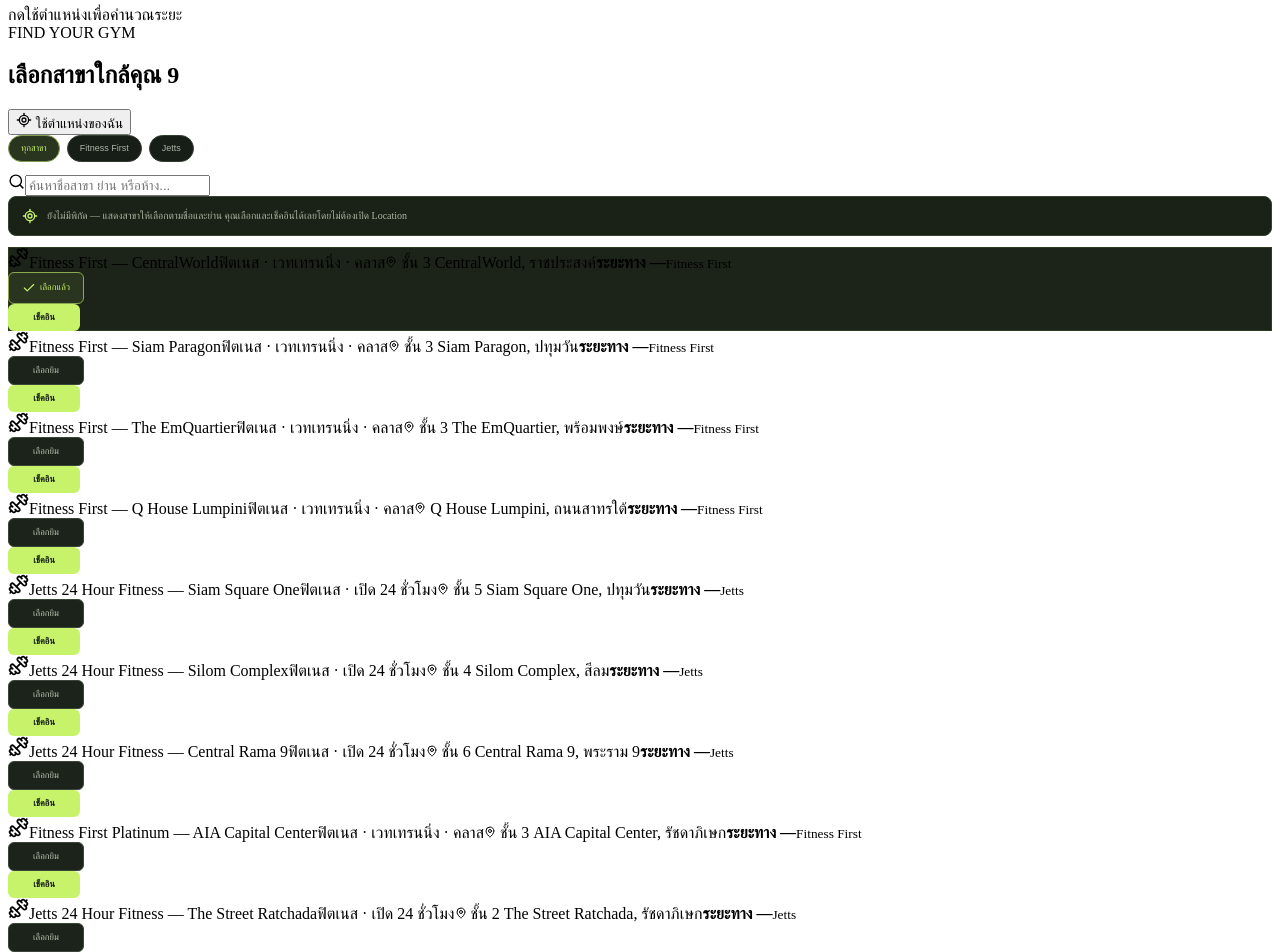
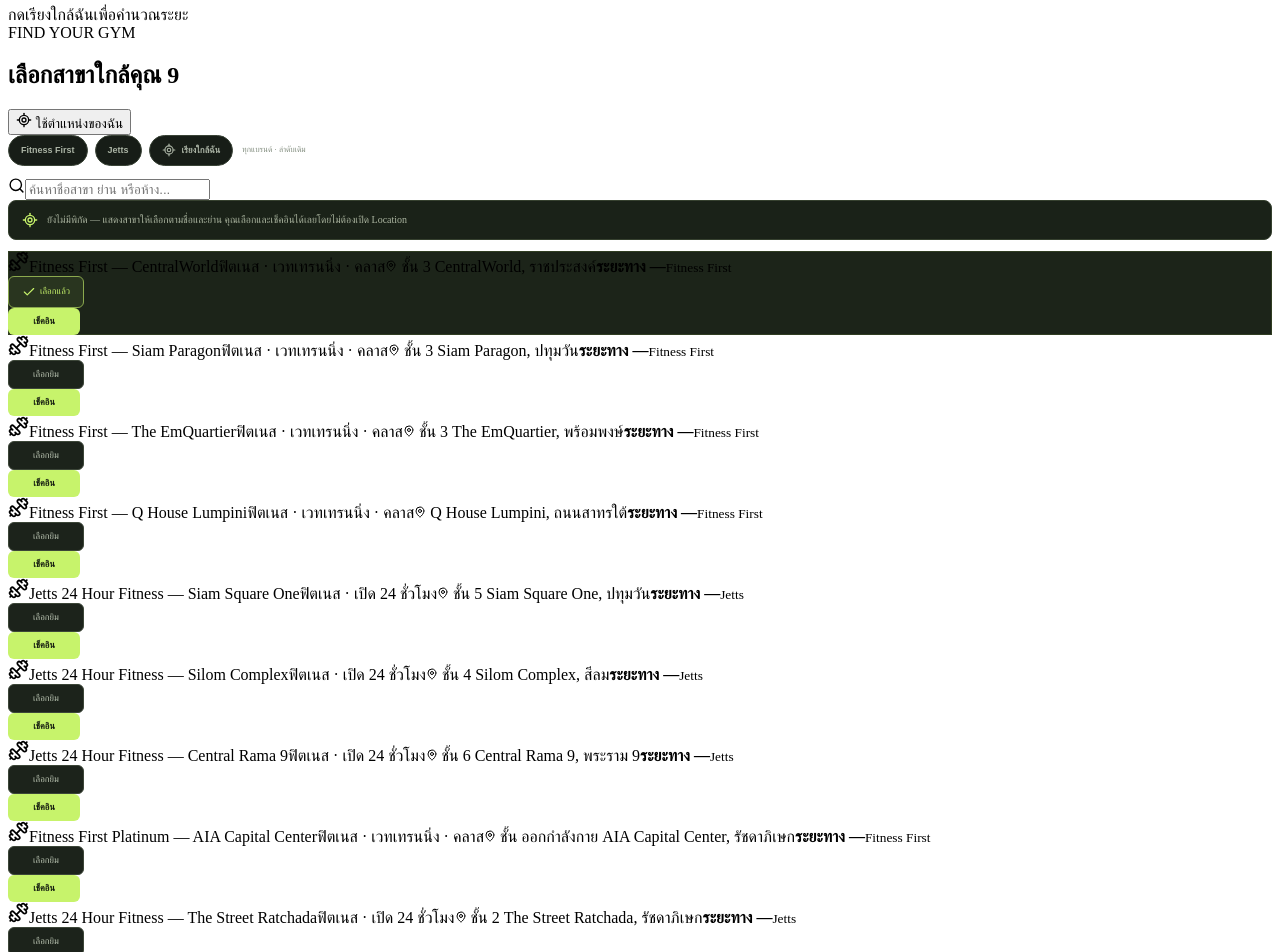
Before and after one commit to strongTWC/fitness-tracker, a React (Vite) app: page / in a window 1280 px wide. Shown: the part 660-1612 px from the top of the page. Built offline with nearby package versions, Linux system fonts and the light colour scheme.

Commit message:
เพิ่ม toggle กรองแบรนด์และเรียงยิมตามระยะทาง

```diff
--- a/src/App.jsx
+++ b/src/App.jsx
@@ -1,6 +1,7 @@
 import { useMemo, useState } from 'react'
 import { Activity, ArrowDownRight, ArrowUpRight, Check, ChevronDown, Clock3, Dumbbell, Flame, LocateFixed, MapPin, Search, Target, Zap } from 'lucide-react'
 import './geolocation.css'
+import './gym-filters.css'
 
 const CHECKINS_KEY = 'fitcheck-checkins-v1'
 const gyms = [
@@ -11,8 +12,8 @@ const gyms = [
   { id: 'jetts-siam', name: 'Jetts 24 Hour Fitness — Siam Square One', brand: 'Jetts', type: 'ฟิตเนส · เปิด 24 ชั่วโมง', address: 'ชั้น 5 Siam Square One, ปทุมวัน', color: 'peach', lat: 13.7445, lng: 100.5345 },
   { id: 'jetts-silom', name: 'Jetts 24 Hour Fitness — Silom Complex', brand: 'Jetts', type: 'ฟิตเนส · เปิด 24 ชั่วโมง', address: 'ชั้น 4 Silom Complex, สีลม', color: 'peach', lat: 13.7291, lng: 100.5341 },
   { id: 'jetts-rama9', name: 'Jetts 24 Hour Fitness — Central Rama 9', brand: 'Jetts', type: 'ฟิตเนส · เปิด 24 ชั่วโมง', address: 'ชั้น 6 Central Rama 9, พระราม 9', color: 'peach', lat: 13.7586, lng: 100.5662 },
-  { id: 'ff-aia-capital', name: 'Fitness First Platinum — AIA Capital Center', brand: 'Fitness First', type: 'ฟิตเนส · เวทเทรนนิ่ง · คลาส', address: 'ชั้น 3 AIA Capital Center, รัชดาภิเษก', color: 'lime', lat: 13.7604, lng: 100.5698 },
-  { id: 'jetts-ratchada', name: 'Jetts 24 Hour Fitness — The Street Ratchada', brand: 'Jetts', type: 'ฟิตเนส · เปิด 24 ชั่วโมง', address: 'ชั้น 2 The Street Ratchada, รัชดาภิเษก', color: 'peach', lat: 13.7689, lng: 100.5748 },
+  { id: 'ff-aia-capital', name: 'Fitness First Platinum — AIA Capital Center', brand: 'Fitness First', type: 'ฟิตเนส · เวทเทรนนิ่ง · คลาส', address: 'ชั้น ออกกำลังกาย AIA Capital Center, รัชดาภิเษก', color: 'lime', lat: 13.7595, lng: 100.5683 },
+  { id: 'jetts-ratchada', name: 'Jetts 24 Hour Fitness — The Street Ratchada', brand: 'Jetts', type: 'ฟิตเนส · เปิด 24 ชั่วโมง', address: 'ชั้น 2 The Street Ratchada, รัชดาภิเษก', color: 'peach', lat: 13.7692, lng: 100.5748 },
 ]
 
 function readCheckins() {
@@ -43,22 +44,10 @@ function formatDate(value) {
 }
 
 function locationError(error) {
-  if (error?.code === 1) return {
-    title: 'การเข้าถึงตำแหน่งถูกปฏิเสธ',
-    message: 'อนุญาต Location ให้เว็บไซต์นี้ในการตั้งค่าเบราว์เซอร์ แล้วกด “ลองระบุตำแหน่งอีกครั้ง”',
-  }
-  if (error?.code === 2) return {
-    title: 'อุปกรณ์ส่งพิกัดไม่ได้',
-    message: 'ตรวจสอบว่าเปิด Location Services/GPS และปิดโหมดเครื่องบิน จากนั้นลองอีกครั้ง หรือเลือกยิมจากรายการได้เลย',
-  }
-  if (error?.code === 3) return {
-    title: 'ค้นหาตำแหน่งใช้เวลานานเกินไป',
-    message: 'ลองเปิด GPS หรือย้ายไปบริเวณที่รับสัญญาณได้ดี แล้วลองอีกครั้ง คุณยังเลือกยิมด้วยตนเองได้',
-  }
-  return {
-    title: 'ไม่สามารถระบุตำแหน่งได้',
-    message: 'ตรวจสอบการตั้งค่า Location ของอุปกรณ์และเบราว์เซอร์ แล้วลองใหม่ หรือเลือกสาขาจากรายการด้านล่างโดยไม่ใช้พิกัด',
-  }
+  if (error?.code === 1) return { title: 'การเข้าถึงตำแหน่งถูกปฏิเสธ', message: 'อนุญาต Location ให้เว็บไซต์นี้ในการตั้งค่าเบราว์เซอร์ แล้วกด “ลองระบุตำแหน่งอีกครั้ง”' }
+  if (error?.code === 2) return { title: 'อุปกรณ์ส่งพิกัดไม่ได้', message: 'ตรวจสอบว่าเปิด Location Services/GPS และปิดโหมดเครื่องบิน จากนั้นลองอีกครั้ง หรือเลือกยิมจากรายการได้เลย' }
+  if (error?.code === 3) return { title: 'ค้นหาตำแหน่งใช้เวลานานเกินไป', message: 'ลองเปิด GPS หรือย้ายไปบริเวณที่รับสัญญาณได้ดี แล้วลองอีกครั้ง คุณยังเลือกยิมด้วยตนเองได้' }
+  return { title: 'ไม่สามารถระบุตำแหน่งได้', message: 'ตรวจสอบการตั้งค่า Location ของอุปกรณ์และเบราว์เซอร์ แล้วลองใหม่ หรือเลือกสาขาจากรายการด้านล่างโดยไม่ใช้พิกัด' }
 }
 
 function App() {
@@ -67,6 +56,7 @@ function App() {
   const [locating, setLocating] = useState(false)
   const [query, setQuery] = useState('')
   const [brandFilter, setBrandFilter] = useState('all')
+  const [sortByDistance, setSortByDistance] = useState(false)
   const [selectedGymId, setSelectedGymId] = useState('ff-centralworld')
   const [checkins, setCheckins] = useState(readCheckins)
   const [notice, setNotice] = useState('')
@@ -74,8 +64,11 @@ function App() {
   const places = useMemo(() => gyms.map((gym) => ({
     ...gym,
     distanceKm: position ? distanceBetween(position.lat, position.lng, gym.lat, gym.lng) : null,
-  })).sort((a, b) => a.distanceKm === null ? 0 : a.distanceKm - b.distanceKm), [position])
-  const filteredPlaces = places.filter((place) => (brandFilter === 'all' || place.brand === brandFilter) && `${place.name} ${place.type} ${place.address}`.toLowerCase().includes(query.toLowerCase()))
+  })), [position])
+  const filteredPlaces = useMemo(() => {
+    const matches = places.filter((place) => (brandFilter === 'all' || place.brand === brandFilter) && `${place.name} ${place.type} ${place.address}`.toLowerCase().includes(query.toLowerCase()))
+    return sortByDistance && position ? [...matches].sort((a, b) => a.distanceKm - b.distanceKm) : matches
+  }, [places, brandFilter, query, sortByDistance, position])
   const selectedGym = gyms.find((gym) => gym.id === selectedGymId)
   const monthlyCheckins = checkins.filter((entry) => {
     const date = new Date(entry.timestamp)
@@ -97,17 +90,11 @@ function App() {
     setNotice('')
     setGeoError(null)
     if (!window.isSecureContext) {
-      setGeoError({
-        title: 'ต้องเปิดหน้าเว็บผ่าน HTTPS เพื่อใช้ตำแหน่ง',
-        message: 'Geolocation ใช้งานได้บน HTTPS หรือ localhost เท่านั้น หากเปิดผ่าน HTTP ให้เข้าเว็บไซต์แบบ HTTPS แล้วอนุญาต Location ในเบราว์เซอร์',
-      })
+      setGeoError({ title: 'ต้องเปิดหน้าเว็บผ่าน HTTPS เพื่อใช้ตำแหน่ง', message: 'Geolocation ใช้งานได้บน HTTPS หรือ localhost เท่านั้น หากเปิดผ่าน HTTP ให้เข้าเว็บไซต์แบบ HTTPS แล้วอนุญาต Location ในเบราว์เซอร์' })
       return
     }
     if (!navigator.geolocation) {
-      setGeoError({
-        title: 'เบราว์เซอร์นี้ไม่รองรับ Geolocation',
-        message: 'ลองเปิดหน้านี้ด้วยเบราว์เซอร์รุ่นใหม่ หรือเลือก Fitness First / Jetts จากรายการด้านล่างได้โดยไม่ต้องใช้พิกัด',
-      })
+      setGeoError({ title: 'เบราว์เซอร์นี้ไม่รองรับ Geolocation', message: 'ลองเปิดหน้านี้ด้วยเบราว์เซอร์รุ่นใหม่ หรือเลือก Fitness First / Jetts จากรายการได้โดยไม่ต้องใช้พิกัด' })
       return
     }
     setLocating(true)
@@ -116,7 +103,7 @@ function App() {
         setPosition({ lat: coords.latitude, lng: coords.longitude })
         setLocating(false)
         setGeoError(null)
-        setNotice('พบตำแหน่งแล้ว — เรียงสาขาจากใกล้ไปไกล')
+        setNotice('พบตำแหน่งแล้ว — กด “เรียงใกล้ฉัน” เพื่อจัดลำดับสาขา')
       },
       (error) => {
         setLocating(false)
@@ -124,6 +111,16 @@ function App() {
       },
       { enableHighAccuracy: true, timeout: 15000, maximumAge: 30000 },
     )
+  }
+
+  function toggleDistanceSort() {
+    const shouldEnable = !sortByDistance
+    setSortByDistance(shouldEnable)
+    if (shouldEnable && !position) locateMe()
+  }
+
+  function toggleBrand(brand) {
+    setBrandFilter((current) => current === brand ? 'all' : brand)
   }
 
   function checkIn(gym) {
@@ -139,7 +136,7 @@ function App() {
     }
     persistCheckins([entry, ...checkins])
     setSelectedGymId(gym.id)
-    setNotice(`เช็คอินที่ ${gym.name} ส���เร็จ! รับ 20 คะแนนแล้ว${distanceKm === null ? ' (ไม่ได้บันทึกระยะทาง)' : ''}`)
+    setNotice(`เช็คอินที่ ${gym.name} สำเร็จ! รับ 20 คะแนนแล้ว${distanceKm === null ? ' (ไม่ได้บันทึกระยะทาง)' : ''}`)
   }
 
   return (
@@ -163,13 +160,13 @@ function App() {
         <div className="content-wrap">
           {page === 'checkin' ? <>
             <div className="welcome-row"><div><div className="eyebrow"><span className="live-dot" /> YOUR DAILY MOVEMENT</div><h1>วันนี้ไปขยับ<br className="mobile-break" />ร่างกายที่ไหน? <span className="title-spark">✳</span></h1><p className="subtitle">เปิดตำแหน่งเพื่อเรียงสาขาใกล้คุณ หรือเลือกสาขา Fitness First และ Jetts ด้วยตนเอง</p></div><div className="date-chip"><span className="date-icon">{new Date().getDate()}</span><span><b>{new Date().toLocaleDateString('th-TH', { month: 'long' })}</b><small>{new Date().toLocaleDateString('th-TH', { weekday: 'long' })}</small></span></div></div>
-            <section className="stats-row" aria-label="สรุปกิจกรรม"><article className="stat-card"><span className="stat-icon yellow"><Zap size={17} fill="currentColor" /></span><div className="stat-label">คะแนนสะสม</div><div className="stat-value">{totalPoints}<small> pts</small></div><div className="stat-foot">จากการเช็คอินที่บันทึกไว้</div></article><article className="stat-card"><span className="stat-icon green"><MapPin size={17} /></span><div className="stat-label">เช็คอินเดือนนี้</div><div className="stat-value">{monthlyCheckins}<small> ครั้ง</small></div><div className="stat-foot">บันทึกในเบราว์เซอร์ของคุณ</div></article><article className="stat-card"><span className="stat-icon orange"><Flame size={17} /></span><div className="stat-label">สาขาที่ใกล้สุด</div><div className="stat-value stat-distance">{position ? formatDistance(places[0].distanceKm) : '—'}</div><div className="stat-foot">{position ? places[0].name : 'กดใช้ตำแหน่งเพื่อคำนวณระยะ'}</div></article></section>
+            <section className="stats-row" aria-label="สรุปกิจกรรม"><article className="stat-card"><span className="stat-icon yellow"><Zap size={17} fill="currentColor" /></span><div className="stat-label">คะแนนสะสม</div><div className="stat-value">{totalPoints}<small> pts</small></div><div className="stat-foot">จากการเช็คอินที่บันทึกไว้</div></article><article className="stat-card"><span className="stat-icon green"><MapPin size={17} /></span><div className="stat-label">เช็คอินเดือนนี้</div><div className="stat-value">{monthlyCheckins}<small> ครั้ง</small></div><div className="stat-foot">บันทึกในเบราว์เซอร์ของคุณ</div></article><article className="stat-card"><span className="stat-icon orange"><Flame size={17} /></span><div className="stat-label">สาขาที่ใกล้สุด</div><div className="stat-value stat-distance">{position ? formatDistance(Math.min(...places.map((place) => place.distanceKm))) : '—'}</div><div className="stat-foot">{position ? 'ระยะเส้นตรงจากตำแหน่งคุณ' : 'กดเรียงใกล้ฉันเพื่อคำนวณระยะ'}</div></article></section>
             <div className="section-heading"><div><div className="eyebrow">FIND YOUR GYM</div><h2>เลือกสาขาใกล้คุณ <span className="nearby-count">{filteredPlaces.length}</span></h2></div><button className="location-button" onClick={locateMe} disabled={locating}><LocateFixed size={16} /> {locating ? 'กำลังค้นหา…' : position ? 'อัปเดตตำแหน่ง' : 'ใช้ตำแหน่งของฉัน'}</button></div>
-            <div className="gym-filters" aria-label="กรองแบรนด์ยิม"><button className={brandFilter === 'all' ? 'active' : ''} onClick={() => setBrandFilter('all')}>ทุกสาขา</button><button className={brandFilter === 'Fitness First' ? 'active' : ''} onClick={() => setBrandFilter('Fitness First')}>Fitness First</button><button className={brandFilter === 'Jetts' ? 'active' : ''} onClick={() => setBrandFilter('Jetts')}>Jetts</button></div>
+            <div className="gym-filters" aria-label="กรองแบรนด์ยิม"><button className={`filter-toggle ${brandFilter === 'Fitness First' ? 'active' : ''}`} aria-pressed={brandFilter === 'Fitness First'} onClick={() => toggleBrand('Fitness First')}>Fitness First</button><button className={`filter-toggle ${brandFilter === 'Jetts' ? 'active' : ''}`} aria-pressed={brandFilter === 'Jetts'} onClick={() => toggleBrand('Jetts')}>Jetts</button><button className={`filter-toggle distance-toggle ${sortByDistance ? 'active' : ''}`} aria-pressed={sortByDistance} onClick={toggleDistanceSort}><LocateFixed size={14} /> {sortByDistance ? 'เรียงใกล้ฉัน: เปิด' : 'เรียงใกล้ฉัน'}</button><span className="filter-state" role="status">{brandFilter === 'all' ? 'ทุกแบรนด์' : `กรอง: ${brandFilter}`} · {sortByDistance ? position ? 'ใกล้ไปไกล' : 'รอพิกัดเพื่อเรียง' : 'ลำดับเดิม'}</span></div>
             <div className="search-row"><label className="search-box"><Search size={17} /><input value={query} onChange={(event) => setQuery(event.target.value)} placeholder="ค้นหาชื่อสาขา ย่าน หรือห้าง..." aria-label="ค้นหาสาขายิม" /></label></div>
             {!position && <div className="location-hint"><LocateFixed size={16} /><span>ยังไม่มีพิกัด — แสดงสาขาให้เลือกตามชื่อและย่าน คุณเลือกและเช็คอินได้เลยโดยไม่ต้องเปิด Location</span></div>}
             {geoError && <section className="geo-help" role="alert"><div className="geo-help-heading"><MapPin size={18} /><div><b>{geoError.title}</b><p>{geoError.message}</p></div></div><div className="geo-help-steps"><strong>วิธีเปิดสิทธิ์ตำแหน่ง</strong><ol><li>กดไอคอนกุญแจ/ตั้งค่าเว็บไซต์ข้างแถบที่อยู่ แล้วตั้งค่า Location เป็น “อนุญาต”</li><li>ตรวจสอบว่าเปิด Location Services ของโทรศัพท์หรือคอมพิวเตอร์</li><li>กลับมาหน้านี้แล้วกด “ลองระบุตำแหน่งอีกครั้ง”</li></ol><small>ชื่อเมนูอาจแตกต่างกันตามเบราว์เซอร์และอุปกรณ์</small></div><button className="geo-retry" onClick={locateMe} disabled={locating}><LocateFixed size={15} /> ลองระบุตำแหน่งอีกครั้ง</button></section>}
-            <div className="place-list">{filteredPlaces.map((place, index) => <article key={place.id} className={`place-card gym-card ${selectedGymId === place.id ? 'selected' : ''}`}><span className={`place-icon ${place.color}`}><Dumbbell size={21} /></span><span className="place-info"><span className="place-title">{place.name}{position && index === 0 && <span className="recommended">ใกล้ที่สุด</span>}</span><span className="place-type">{place.type}</span><span className="place-address"><MapPin size={12} /> {place.address}</span></span><span className="place-meta"><b>{place.distanceKm === null ? 'ระยะทาง —' : formatDistance(place.distanceKm)}</b><small>{position ? (index === 0 ? 'ใกล้ตำแหน่งคุณที่สุด' : 'ระยะเส้นตรงโดยประมาณ') : place.brand}</small></span><button className={`gym-select ${selectedGymId === place.id ? 'chosen' : ''}`} onClick={() => { setSelectedGymId(place.id); setNotice('') }} aria-pressed={selectedGymId === place.id}>{selectedGymId === place.id ? <><Check size={14} /> เลือกแล้ว</> : 'เลือกยิม'}</button><button className="place-checkin" onClick={() => checkIn(place)} aria-label={`เช็คอินที่ ${place.name}`}>เช็คอิน</button></article>)}</div>
+            <div className="place-list">{filteredPlaces.map((place, index) => <article key={place.id} className={`place-card gym-card ${selectedGymId === place.id ? 'selected' : ''}`}><span className={`place-icon ${place.color}`}><Dumbbell size={21} /></span><span className="place-info"><span className="place-title">{place.name}{sortByDistance && position && index === 0 && <span className="recommended">ใกล้ที่สุด</span>}</span><span className="place-type">{place.type}</span><span className="place-address"><MapPin size={12} /> {place.address}</span></span><span className="place-meta"><b>{place.distanceKm === null ? 'ระยะทาง —' : formatDistance(place.distanceKm)}</b><small>{position ? (sortByDistance && index === 0 ? 'ใกล้ตำแหน่งคุณที่สุด' : 'ระยะเส้นตรงโดยประมาณ') : place.brand}</small></span><button className={`gym-select ${selectedGymId === place.id ? 'chosen' : ''}`} onClick={() => { setSelectedGymId(place.id); setNotice('') }} aria-pressed={selectedGymId === place.id}>{selectedGymId === place.id ? <><Check size={14} /> เลือกแล้ว</> : 'เลือกยิม'}</button><button className="place-checkin" onClick={() => checkIn(place)} aria-label={`เช็คอินที่ ${place.name}`}>เช็คอิน</button></article>)}</div>
             {filteredPlaces.length === 0 && <div className="empty-state">ไม่พบสาขาที่ค้นหา ลองเปลี่ยนคำค้นหรือเลือกแบรนด์อื่น</div>}
             {selectedGym && <div className="checkin-bar"><div className="checkin-copy"><span className="checkin-pin"><MapPin size={18} /></span><span><b>สาขาที่เลือก: {selectedGym.name}</b><small>{position ? `ระยะประมาณ ${formatDistance(distanceBetween(position.lat, position.lng, selectedGym.lat, selectedGym.lng))} · เช็คอินรับ 20 คะแนน` : 'เลือกเช็คอินได้เลย · ระยะทางจะไม่ถูกระบุจนกว่าจะเปิดตำแหน่ง'}</small></span></div><button className="checkin-button" onClick={() => checkIn(selectedGym)}>เช็คอินเลย <ArrowUpRight size={17} /></button></div>}
             {notice && <div className={`notice ${notice.includes('สำเร็จ') ? 'success' : ''}`} role="status">{notice}</div>}
--- /dev/null
+++ b/src/gym-filters.css
@@ -0,0 +1,3 @@
+/* Filter toggles for gym brand and distance sorting */
+.gym-filters{align-items:center;flex-wrap:wrap}.gym-filters .filter-toggle{display:inline-flex;align-items:center;justify-content:center;gap:6px;min-height:31px;border:1px solid #3a4437;border-radius:20px;padding:7px 12px;background:#171d17;color:#aab3a4;font-size:9px;font-weight:600;transition:background .15s,border-color .15s,color .15s,box-shadow .15s}.gym-filters .filter-toggle:hover{border-color:#718650;color:#d9e7ce}.gym-filters .filter-toggle.active{border-color:#a6cf5a;background:#344322;color:#d5fa8d;box-shadow:0 0 0 2px #c7f36b22}.gym-filters .distance-toggle.active{background:#293c29;border-color:#7ebc7a;color:#a9e3a1}.filter-state{color:#7f8a7b;font-size:8px;margin-left:2px}.gym-filters button:focus-visible{outline:2px solid #c7f36b;outline-offset:2px}
+@media(max-width:680px){.gym-filters{overflow:visible}.filter-state{flex-basis:100%;margin-left:2px}.gym-filters .filter-toggle{white-space:nowrap}}
```
